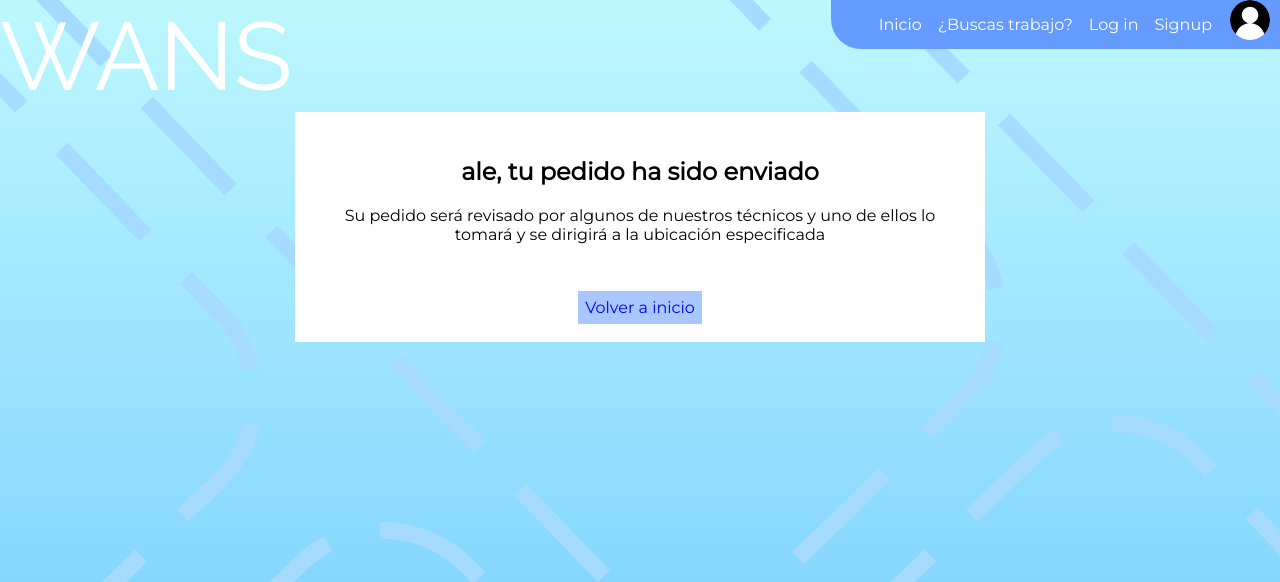
After one commit to FranElfers/wans, a Django app: page /enviado/4/ in a window 1280 px wide. The commit adds this page. Shown: the top 582 px of the page. Run offline with Django 3.2, Linux system fonts and the light colour scheme; data comes from the database, SQL or seed files in the repository.

Commit message:
Pantalla de confirmacion

```diff
--- a/sitio/settings.py
+++ b/sitio/settings.py
@@ -70,7 +70,6 @@ TEMPLATES = [
 
 WSGI_APPLICATION = 'sitio.wsgi.application'
 
-
 # Database
 # https://docs.djangoproject.com/en/2.0/ref/settings/#databases
 
--- a/wans/models.py
+++ b/wans/models.py
@@ -19,7 +19,7 @@ class Pedido(models.Model):
     ubicacion = models.CharField(max_length=100)
     latitud = models.FloatField(default=0.0)
     longitud = models.FloatField(default=0.0)
-    dificultad = models.CharField(max_length=6)
+    dificultad = models.FloatField(default=1)
 
     def __str__(self):
         return self.ubicacion
--- /dev/null
+++ b/wans/static/css/pedido_enviado.css
@@ -0,0 +1,14 @@
+section{
+    background: #fff;
+    width: 50%;
+    margin: 0 auto;
+    padding: 25px;
+    font-family: Montserrat;
+    text-align: center;
+}
+
+section > a {
+    padding: 7px;
+    text-decoration: none;
+    background: #a9c7ff;
+}
--- a/wans/templates/wans/pedido.html
+++ b/wans/templates/wans/pedido.html
@@ -80,7 +80,7 @@ crossorigin=""></script>
                 <p class="hide">{{ form.latitud }}</p>
                 <p class="hide">{{ form.longitud }}</p>
                 <p class="hide">{{ form.ubicacion }}</p>
-                <p class="dificultad">{{ form.dificultad }}</p>
+                <p class="hide dificultad">{{ form.dificultad }}</p>
 
                 <button class="subir" type="submit">Subir</button>
             </form>
--- /dev/null
+++ b/wans/templates/wans/pedido_enviado.html
@@ -0,0 +1,15 @@
+{% extends 'wans/nav_base.html' %}
+{% load static %}
+
+{% block content %}
+    <link rel="stylesheet" type="text/css" href="{% static 'css/pedido_enviado.css' %}">
+    <section>
+        <h1>{{ cliente }}, tu pedido ha sido enviado</h1>
+        <p>
+Su pedido será revisado por algunos de nuestros técnicos y uno de ellos lo tomará y se dirigirá
+a la ubicación especificada
+        </p>
+        <br><br>
+        <a href="{% url 'inicio' %}">Volver a inicio</a>
+    </section>
+{% endblock %}
--- a/wans/urls.py
+++ b/wans/urls.py
@@ -12,5 +12,6 @@ urlpatterns = [
     path('remove/<int:user_id>/', views.sacar_de_grupo, name='sacar_de_grupo'),
     path('revisar/', views.revisar, name='revisar'),
     path('pedido/<int:pk>', views.pedido_detalle, name='pedido_detalle'),
-    path('eliminar/<int:pk>/', views.eliminar_pedido, name='eliminar_pedido')
+    path('eliminar/<int:pk>/', views.eliminar_pedido, name='eliminar_pedido'),
+    path('enviado/<int:pk>/', views.pedido_enviado, name='pedido_enviado')
 ]
--- a/wans/views.py
+++ b/wans/views.py
@@ -19,6 +19,11 @@ def trabajos(request):
     return render(request, 'wans/lista.html', {'pedidos': pedidos})
 
 
+def pedido_enviado(request, pk):
+    pedido = Pedido.objects.get(pk=pk)
+    return render(request, 'wans/pedido_enviado.html', {'cliente': pedido.usuario})
+
+
 def new_pedido(request):
     cliente = Cliente.objects.get(usuario=request.user)
     cliente = cliente.nombre
@@ -28,7 +33,7 @@ def new_pedido(request):
             pedido = form.save(commit=False)
             pedido.usuario = request.user
             pedido.save()
-            return redirect('inicio')
+            return redirect('pedido_enviado', pk=pedido.id)
     else:
         form = PedidoForm()
     return render(request, 'wans/pedido.html', {'form': form, 'cliente': cliente})
```
